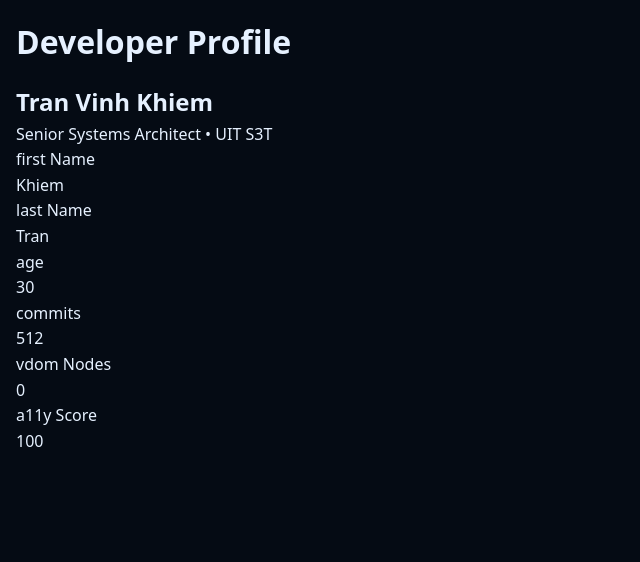
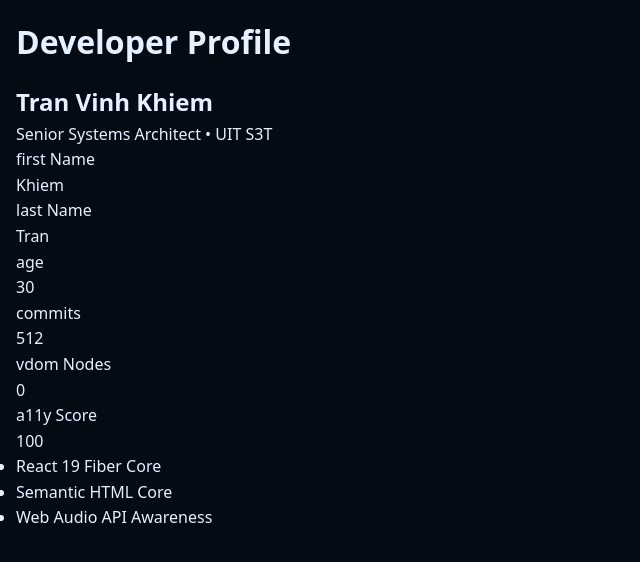
Before and after one commit to nguyenntkpvnm21/24521198_NguyenThaiKhanhNguyen_LAB3, a React (Vite) app: page / in a window 1280 px wide. Shown: the top 562 px of the page, without its empty margins (0-640 px from the left). Built offline with nearby package versions, Linux system fonts and the light colour scheme.

Commit message:
feat(ex1): add SkillBadge and skills list

```diff
--- a/src/components/DeveloperCard.jsx
+++ b/src/components/DeveloperCard.jsx
@@ -1,4 +1,5 @@
 import { Fragment } from 'react';
+import { SkillBadge } from './SkillBadge.jsx';
 
 const toLabel = (key) => key.replace(/([A-Z])/g, ' $1');
 
@@ -7,6 +8,11 @@ export function DeveloperCard({
   role = 'Senior Systems Architect • UIT S3T',
   profile = { firstName: 'Khiem', lastName: 'Tran', age: 30 },
   metrics = { commits: 512, vdomNodes: 0, a11yScore: 100 },
+    skills = [
+    { id: 'sk-1', name: 'React 19 Fiber', tier: 'Core' },
+    { id: 'sk-2', name: 'Semantic HTML', tier: 'Core' },
+    { id: 'sk-3', name: 'Web Audio API', tier: 'Awareness' },
+    ],
 }) {
   return (
     <article aria-label={fullName}>
@@ -32,6 +38,11 @@ export function DeveloperCard({
           </Fragment>
         ))}
       </dl>
+           <ul aria-label="Engineered Skills">
+       {skills.map((s) => (
+         <SkillBadge key={s.id} name={s.name} tier={s.tier} />
+       ))}
+     </ul>
     </article>
   );
 }
--- /dev/null
+++ b/src/components/SkillBadge.jsx
@@ -0,0 +1,9 @@
+   import styles from './SkillBadge.module.css';
+
+   export function SkillBadge({ name, tier = 'Core' }) {
+     return (
+       <li className={styles.badge}>
+         {name} <span className={styles.tier}>{tier}</span>
+       </li>
+     );
+   }
--- /dev/null
+++ b/src/components/SkillBadge.module.css
@@ -0,0 +1 @@
+/* styles added in style(ex1) commits */
```
